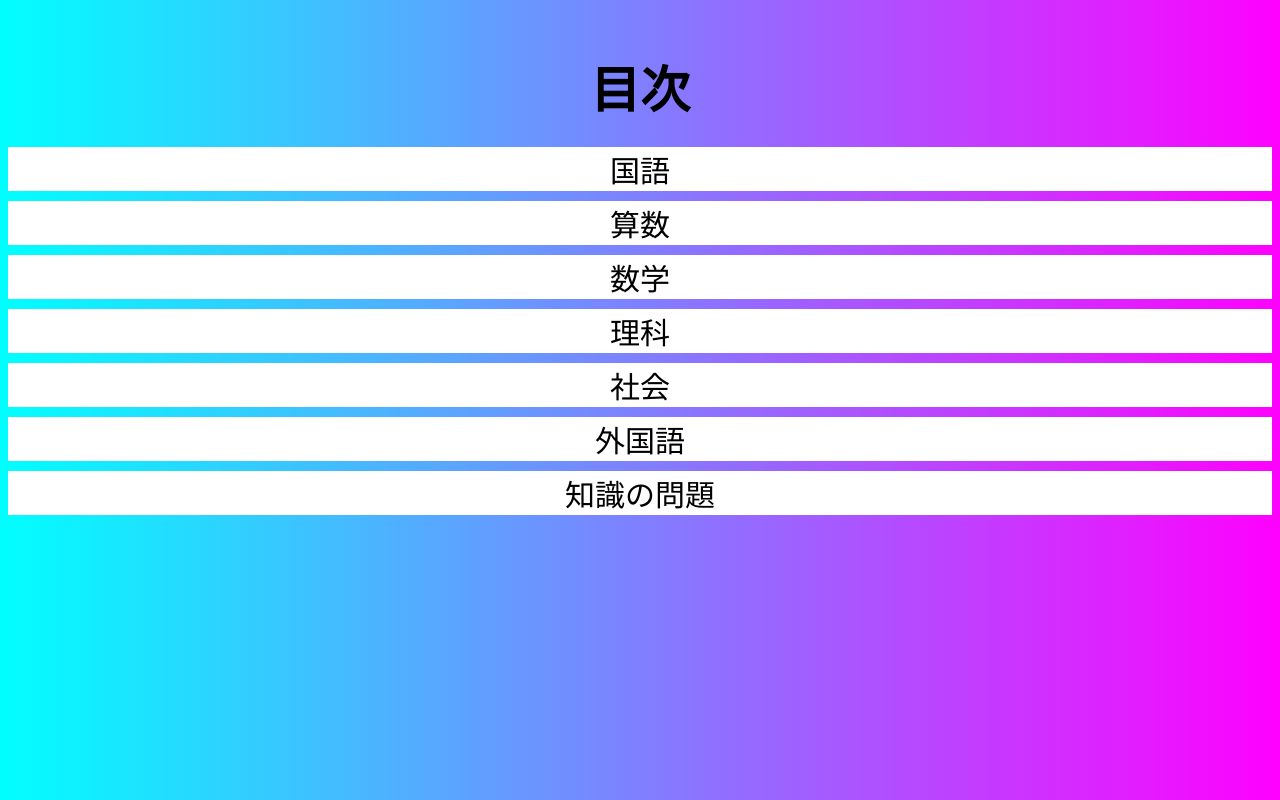
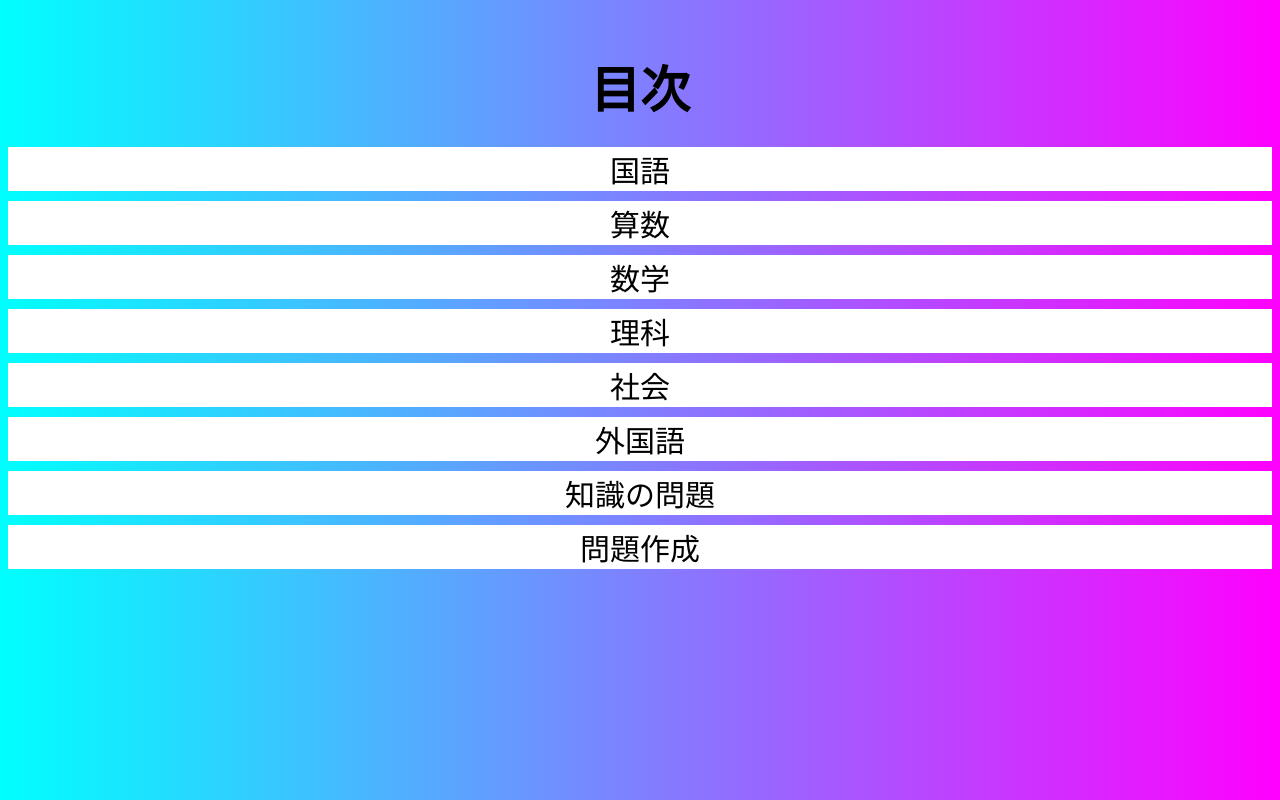
Before and after one commit to CODE24145/-, a plain HTML site: page index.html in a window 1280 px wide. Drawn offline with Linux system fonts and the light colour scheme.

Commit message:
Update index.html

```diff
--- a/index.html
+++ b/index.html
@@ -45,6 +45,7 @@
             <a href="https://sagaeedu.sharepoint.com/:f:/s/6308/EqaQYuOKOHFIjUiwfWRvThkBefwDy6waOOCO3Q3K2rnm5g?e=0ZvPaR">社会</a>
             <a href="https://sagaeedu.sharepoint.com/:f:/s/6308/EkP-VFQfTZpMv6jas1P8JHoBGRzWuroy5sOT2t53zpeS1A?e=KSakqB">外国語</a>
             <a href="https://sagaeedu.sharepoint.com/:f:/s/6308/EvYYWINrRqtGp5sLl6ySHZwBE-LVAmjTI4jmEoxtTevaqw?e=qygNJU">知識の問題</a>
+            <a href="html">問題作成</a>
         </div>
     </div>
 </body>
```
